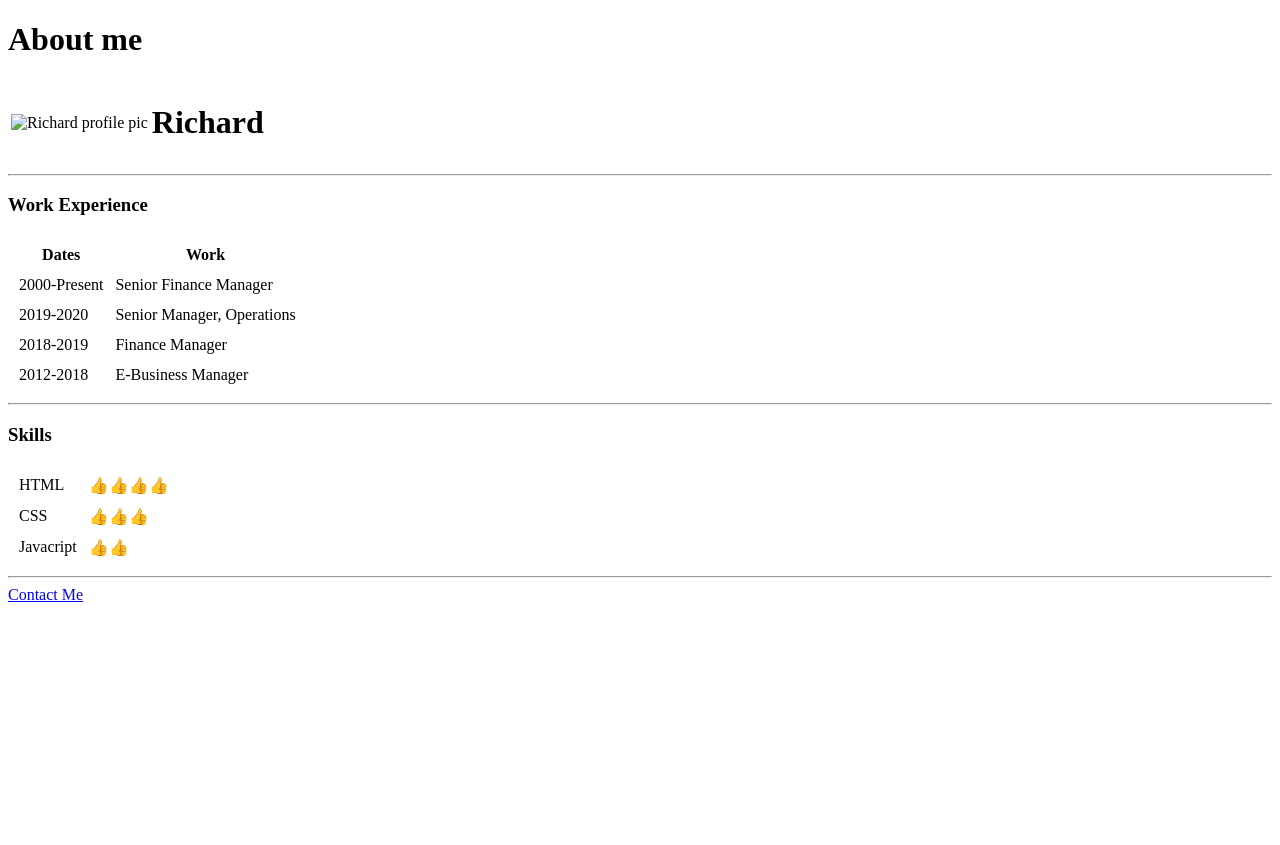
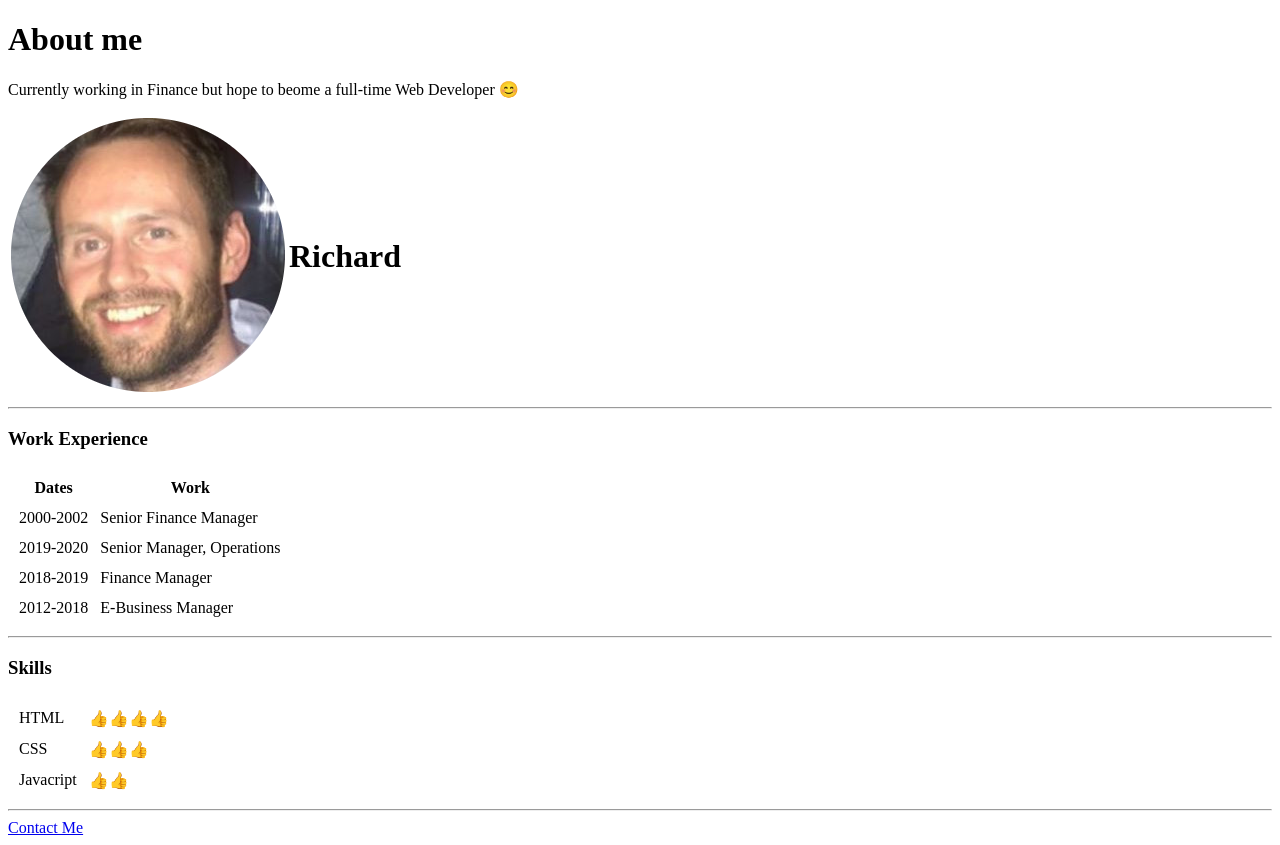
Before and after one commit to sherryrich/cv, a plain HTML site: page index.html in a window 1280 px wide. Before the commit the page ends 800 px from the top, so only its background shows below. Drawn offline with Linux system fonts and the light colour scheme.

Commit message:
update profile pic

```diff
--- a/index.html
+++ b/index.html
@@ -9,9 +9,9 @@
 <body>
     <h1>About me</h1>
     <table cellspacing"20">
-        <td><img src="" alt="Richard profile pic"></td>
+        <td><img src="/assets/images/profile-pic-modified.png" alt="Richard profile pic"></td>
         <td><h1>Richard</h1></td>
-
+        <p>Currently working in Finance but hope to beome a full-time Web Developer 😊</p>
     </table>
 
     <hr>
@@ -25,7 +25,7 @@
       </thead>
       <tbody>
         <tr>
-          <td>2000-Present</td>
+          <td>2000-2002</td>
           <td>Senior Finance Manager</td>
         </tr>
         <tr>
```
Also changed, not shown: assets/images/profile-pic-modified.png (added), assets/images/profile-pic.jpg (added), profile-pic.jfif (added).
